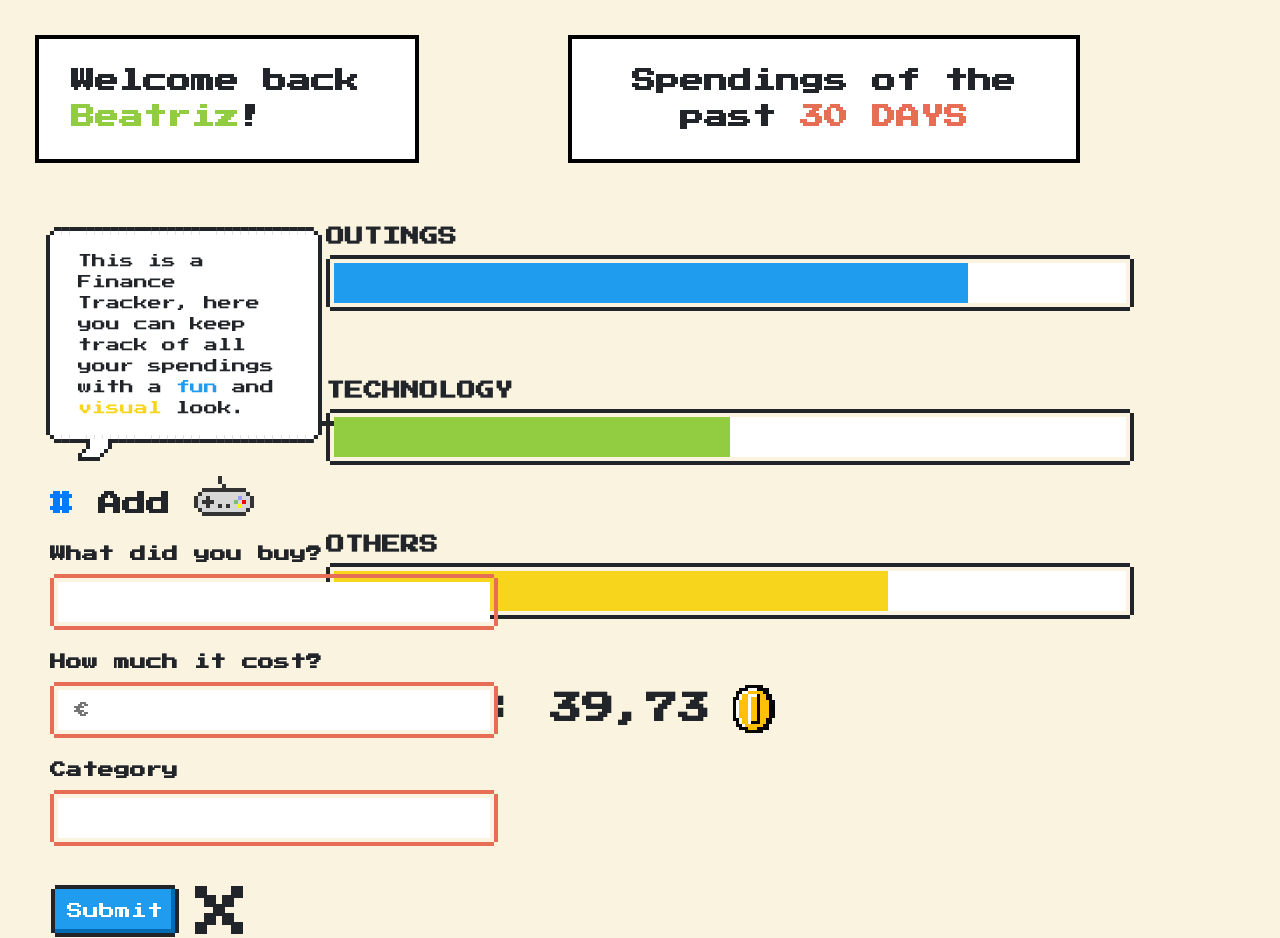
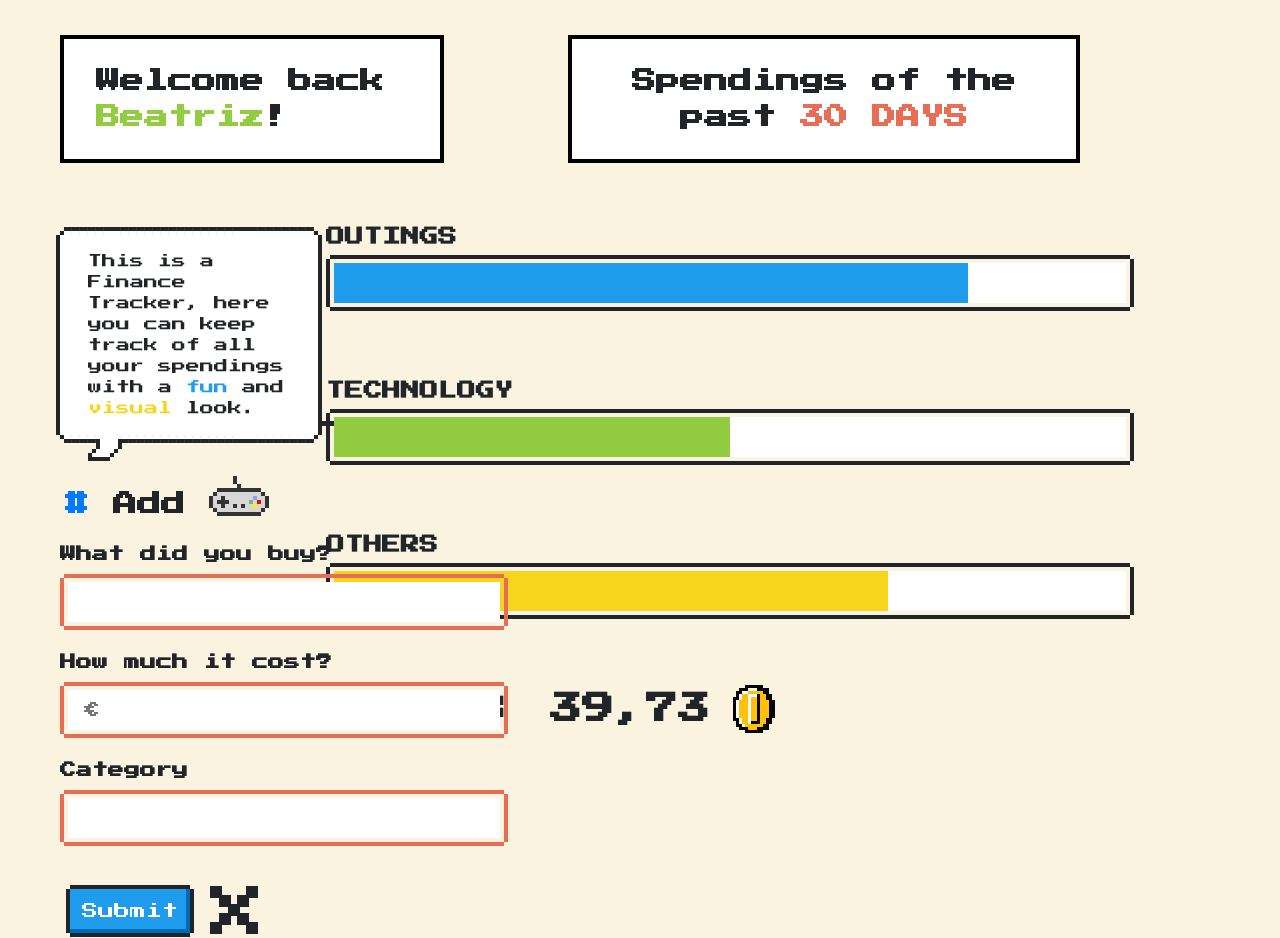
Before and after one commit to beatrizcfv0/FinanceApp, a website: page src/index.html in a window 1280 px wide. Drawn offline with nearby package versions, Linux system fonts and the light colour scheme.

Commit message:
Main page finished layout

```diff
--- a/src/styles.css
+++ b/src/styles.css
@@ -16,7 +16,8 @@ body {
 
 .nes-container {
     background-color: white;
-    margin: 35px;
+    margin-top: 35px;
+    margin-left: 60px;
     width: 30%;
 }
 
@@ -29,7 +30,7 @@ body {
 .nes-balloon.from-left {
     font-size: 14px;
     background-color: white;
-    margin-left: 50px;
+    margin-left: 60px;
     width: 700px;
 }
 
@@ -63,22 +64,22 @@ hr {
 }
 
 .add {
-    margin-left: 50px;
+    margin-left: 65px;
 }
 
 h4 {
     margin-top: 20px;
-    margin-left: 50px;
+    margin-left: 60px;
 }
 
 .nes-field {
     width: 35%;
-    margin-left: 50px;
+    margin-left: 60px;
 }
 
 .nes-btn {
     margin-top: -30px;
-    margin-left: 55px;
+    margin-left: 70px;
 }
 
 .close {
```
Also changed, not shown: src/html/others.html (+5 -0 lines), src/html/outings.html (+5 -0 lines), src/html/technology.html (+4 -0 lines), src/style.css (line endings or trailing spaces).
